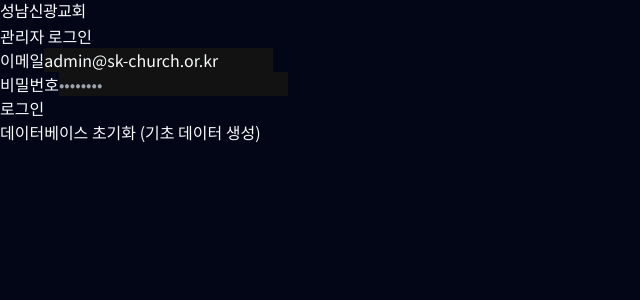
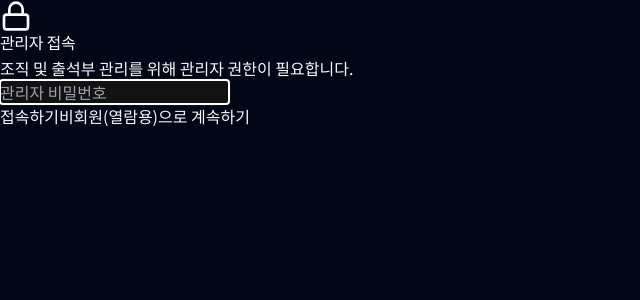
Before and after one commit to 1004aimbot-dev/chart, a React (Vite) app: page /login in a window 1280 px wide. Shown: the top 300 px of the page, without its empty margins (0-640 px from the left). Built offline with nearby package versions, Linux system fonts and the light colour scheme.

Commit message:
Update Login page UI and logic

```diff
--- a/src/pages/Login.tsx
+++ b/src/pages/Login.tsx
@@ -1,78 +1,69 @@
+import { useState } from 'react';
 import { useNavigate } from 'react-router-dom';
-import { useState } from 'react';
-
+import { useAuth } from '../contexts/AuthContext';
+import { Lock } from 'lucide-react';
 
 export default function Login() {
+    const [password, setPassword] = useState('');
+    const [error, setError] = useState('');
+    const { login } = useAuth();
     const navigate = useNavigate();
 
-    const [isSeeding, setIsSeeding] = useState(false);
-
-    const handleSeed = async () => {
-        if (!confirm('정말 데이터베이스를 초기화하시겠습니까? 기존 데이터가 있다면 중복될 수 있습니다.')) return;
-
-        setIsSeeding(true);
-        try {
-            const m = await import('../utils/seeder');
-            await m.seedDatabase();
-            alert('초기화 성공! DB에 데이터가 생성되었습니다.');
-        } catch (error) {
-            console.error(error);
-            alert('초기화 실패! 콘솔(F12)을 확인해주세요.\n' + error);
-        } finally {
-            setIsSeeding(false);
+    const handleSubmit = (e: React.FormEvent) => {
+        e.preventDefault();
+        if (login(password)) {
+            navigate('/org');
+        } else {
+            setError('비밀번호가 올바르지 않습니다.');
         }
     };
 
-    const handleLogin = (e: React.FormEvent) => {
-        e.preventDefault();
-        // Todo: Implement auth
-        navigate('/org');
-    };
-
     return (
-        <div className="min-h-screen flex items-center justify-center bg-gray-100 p-4">
-            <div className="bg-white p-8 rounded-2xl shadow-lg max-w-md w-full">
-                <div className="text-center mb-8">
-                    <h1 className="text-2xl font-bold text-gray-900">성남신광교회</h1>
-                    <p className="text-gray-500">관리자 로그인</p>
+        <div className="flex flex-col items-center justify-center min-h-screen bg-slate-950 text-white p-4">
+            <div className="bg-slate-900 p-8 rounded-2xl shadow-xl border border-slate-800 w-full max-w-md">
+                <div className="flex flex-col items-center gap-4 mb-8">
+                    <div className="p-4 bg-blue-500/10 rounded-full text-blue-400">
+                        <Lock size={32} />
+                    </div>
+                    <h2 className="text-2xl font-bold font-serif">관리자 접속</h2>
+                    <p className="text-slate-400 text-center">
+                        조직 및 출석부 관리를 위해 관리자 권한이 필요합니다.
+                    </p>
                 </div>
 
-                <form onSubmit={handleLogin} className="space-y-4">
+                <form onSubmit={handleSubmit} className="space-y-4">
                     <div>
-                        <label className="block text-sm font-medium text-gray-700 mb-1">이메일</label>
-                        <input
-                            type="email"
-                            className="w-full px-4 py-2 rounded-lg border border-gray-300 focus:ring-2 focus:ring-blue-500 focus:border-blue-500 outline-none transition-all"
-                            placeholder="admin@sk-church.or.kr"
-                            defaultValue="admin@sk-church.or.kr"
-                        />
-                    </div>
-                    <div>
-                        <label className="block text-sm font-medium text-gray-700 mb-1">비밀번호</label>
                         <input
                             type="password"
-                            className="w-full px-4 py-2 rounded-lg border border-gray-300 focus:ring-2 focus:ring-blue-500 focus:border-blue-500 outline-none transition-all"
-                            placeholder="••••••••"
+                            value={password}
+                            onChange={(e) => setPassword(e.target.value)}
+                            placeholder="관리자 비밀번호"
+                            className="w-full bg-slate-800 border-slate-700 text-white p-3 rounded-lg focus:ring-2 focus:ring-blue-500 focus:border-transparent transition-all outline-none"
+                            autoFocus
                         />
                     </div>
 
+                    {error && (
+                        <div className="text-red-400 text-sm text-center font-medium bg-red-500/10 p-2 rounded">
+                            {error}
+                        </div>
+                    )}
+
                     <button
                         type="submit"
-                        className="w-full bg-blue-600 text-white py-2.5 rounded-lg font-medium hover:bg-blue-700 transition-colors"
+                        className="w-full bg-blue-600 hover:bg-blue-500 text-white font-bold py-3 rounded-lg transition-colors flex items-center justify-center gap-2"
                     >
-                        로그인
+                        접속하기
+                    </button>
+
+                    <button
+                        type="button"
+                        onClick={() => navigate('/org')}
+                        className="w-full text-slate-500 text-sm hover:text-slate-300 py-2"
+                    >
+                        비회원(열람용)으로 계속하기
                     </button>
                 </form>
-
-                <div className="mt-8 pt-6 border-t border-gray-100 text-center">
-                    <button
-                        onClick={handleSeed}
-                        disabled={isSeeding}
-                        className="text-xs text-gray-400 hover:text-gray-600 underline disabled:opacity-50"
-                    >
-                        {isSeeding ? '데이터 생성 중...' : '데이터베이스 초기화 (기초 데이터 생성)'}
-                    </button>
-                </div>
             </div>
         </div>
     );
```
